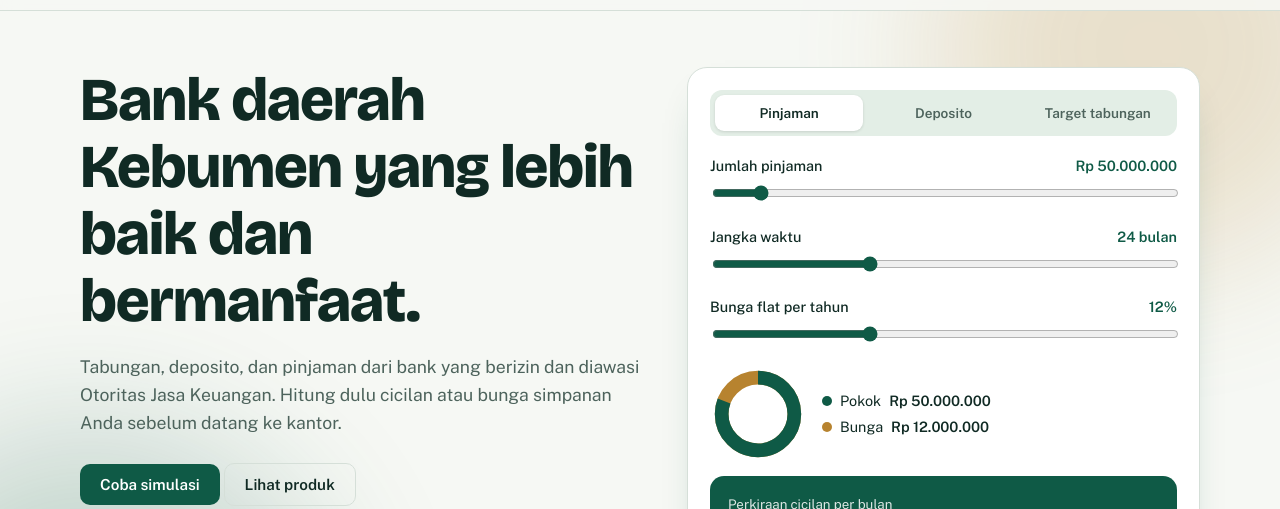
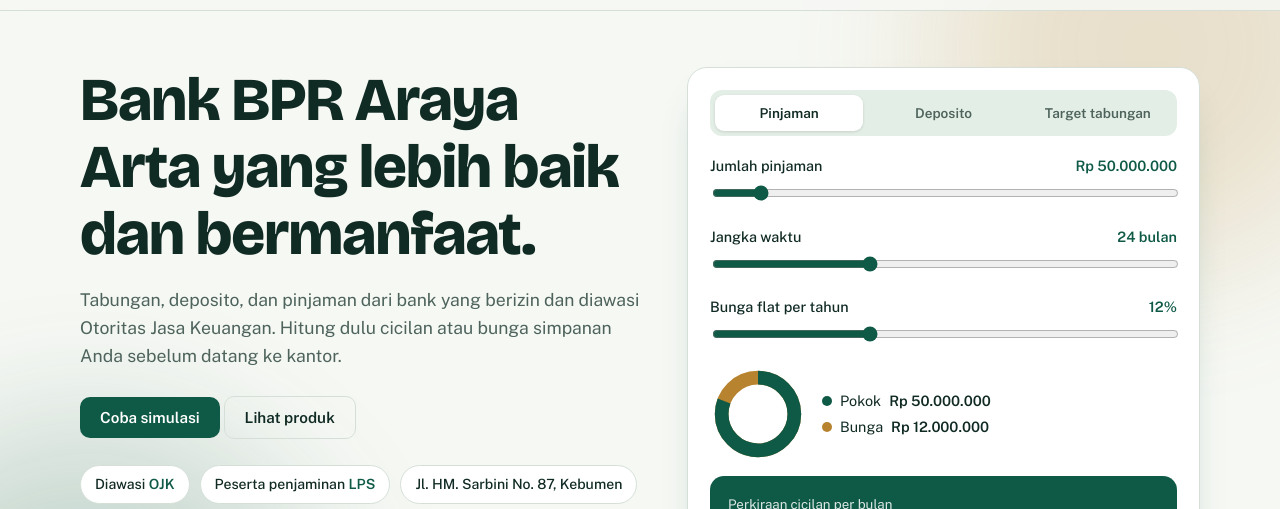
Before and after one commit to danimy8/WebsiteBPRArayaArta, a plain HTML site: page index.html in a window 1280 px wide. Shown: the part 58-567 px from the top of the page. Drawn offline with nearby package versions, Linux system fonts and the light colour scheme.

Commit message:
Update bank name in main heading

```diff
--- a/index.html
+++ b/index.html
@@ -219,7 +219,7 @@ nav a{padding:8px 10px}
 <main id="top">
   <div class="wrap hero">
     <div>
-      <h1>Bank daerah Kebumen yang lebih baik dan bermanfaat.</h1>
+      <h1>Bank BPR Araya Arta yang lebih baik dan bermanfaat.</h1>
       <p class="lead">Tabungan, deposito, dan pinjaman dari bank yang berizin dan diawasi Otoritas Jasa Keuangan. Hitung dulu cicilan atau bunga simpanan Anda sebelum datang ke kantor.</p>
       <a class="btn" href="#simulasi">Coba simulasi</a>
       <a class="btn ghost" href="#produk">Lihat produk</a>
```
